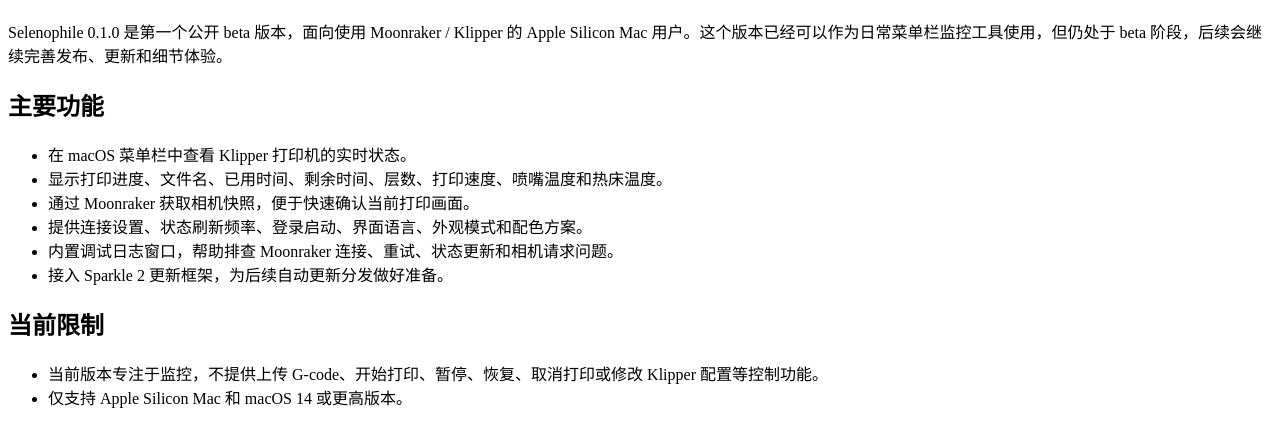
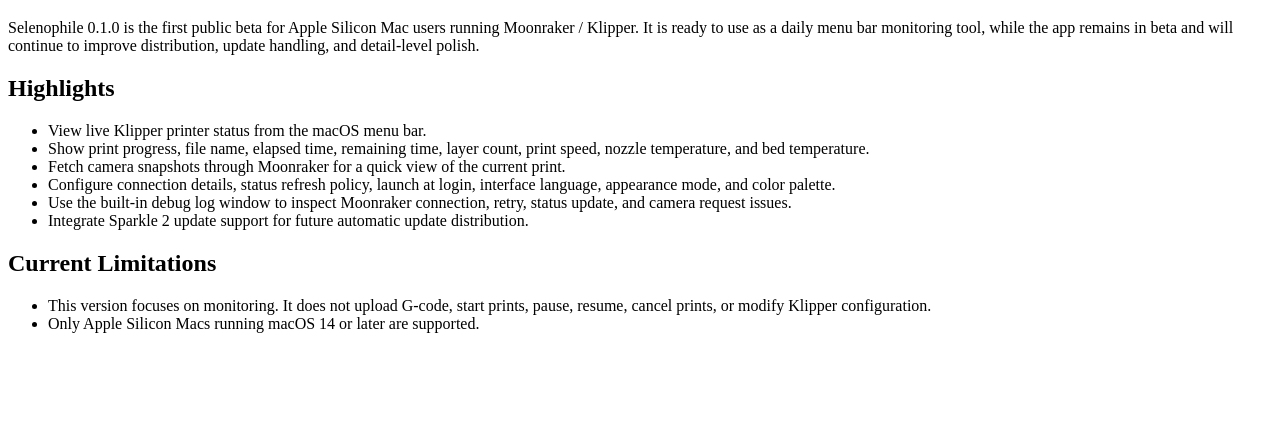
Before and after one commit to Kare-Udon/Selenophile, a plain HTML site: page docs/selenophile/releases/Selenophile-0.1.0.html in a window 1280 px wide. Shown: the part 61-508 px from the top of the page. Drawn offline with Linux system fonts and the light colour scheme.

Commit message:
Use English Sparkle release notes

```diff
--- a/docs/selenophile/releases/Selenophile-0.1.0.html
+++ b/docs/selenophile/releases/Selenophile-0.1.0.html
@@ -1,25 +1,25 @@
 <!doctype html>
-<html lang="zh-Hans">
+<html lang="en">
 <head>
   <meta charset="utf-8">
   <title>Selenophile 0.1.0 Release Notes</title>
 </head>
 <body>
   <h1>Selenophile 0.1.0</h1>
-  <p>Selenophile 0.1.0 是第一个公开 beta 版本，面向使用 Moonraker / Klipper 的 Apple Silicon Mac 用户。这个版本已经可以作为日常菜单栏监控工具使用，但仍处于 beta 阶段，后续会继续完善发布、更新和细节体验。</p>
-  <h2>主要功能</h2>
+  <p>Selenophile 0.1.0 is the first public beta for Apple Silicon Mac users running Moonraker / Klipper. It is ready to use as a daily menu bar monitoring tool, while the app remains in beta and will continue to improve distribution, update handling, and detail-level polish.</p>
+  <h2>Highlights</h2>
   <ul>
-    <li>在 macOS 菜单栏中查看 Klipper 打印机的实时状态。</li>
-    <li>显示打印进度、文件名、已用时间、剩余时间、层数、打印速度、喷嘴温度和热床温度。</li>
-    <li>通过 Moonraker 获取相机快照，便于快速确认当前打印画面。</li>
-    <li>提供连接设置、状态刷新频率、登录启动、界面语言、外观模式和配色方案。</li>
-    <li>内置调试日志窗口，帮助排查 Moonraker 连接、重试、状态更新和相机请求问题。</li>
-    <li>接入 Sparkle 2 更新框架，为后续自动更新分发做好准备。</li>
+    <li>View live Klipper printer status from the macOS menu bar.</li>
+    <li>Show print progress, file name, elapsed time, remaining time, layer count, print speed, nozzle temperature, and bed temperature.</li>
+    <li>Fetch camera snapshots through Moonraker for a quick view of the current print.</li>
+    <li>Configure connection details, status refresh policy, launch at login, interface language, appearance mode, and color palette.</li>
+    <li>Use the built-in debug log window to inspect Moonraker connection, retry, status update, and camera request issues.</li>
+    <li>Integrate Sparkle 2 update support for future automatic update distribution.</li>
   </ul>
-  <h2>当前限制</h2>
+  <h2>Current Limitations</h2>
   <ul>
-    <li>当前版本专注于监控，不提供上传 G-code、开始打印、暂停、恢复、取消打印或修改 Klipper 配置等控制功能。</li>
-    <li>仅支持 Apple Silicon Mac 和 macOS 14 或更高版本。</li>
+    <li>This version focuses on monitoring. It does not upload G-code, start prints, pause, resume, cancel prints, or modify Klipper configuration.</li>
+    <li>Only Apple Silicon Macs running macOS 14 or later are supported.</li>
   </ul>
 </body>
 </html>
```
Also changed, not shown: docs/releases/example-release-notes.html (+4 -4 lines).
